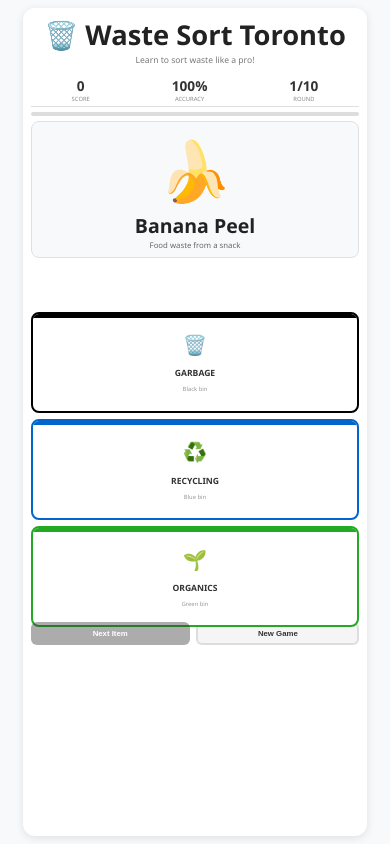
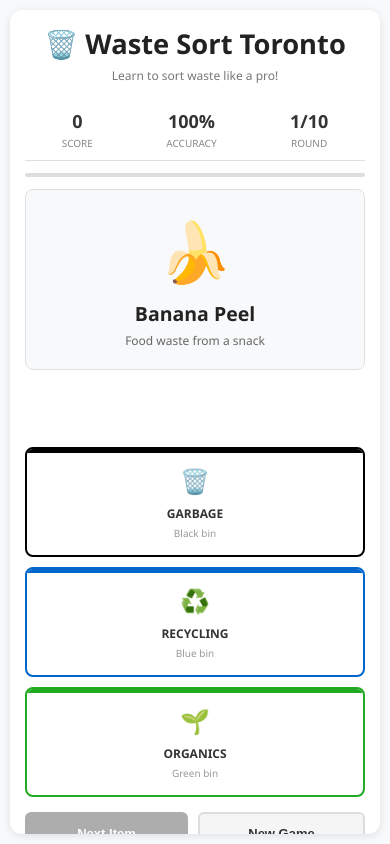
Before and after one commit to ida7410/waste_disposal_game, a plain HTML site: page index.html in a window 390 px wide. Drawn offline with Linux system fonts and the light colour scheme.

Commit message:
Fix responsive layout - use CSS clamp() for proper sizing
- Use CSS clamp() function instead of percentages (min, preferred, max)
- Container uses max-height instead of fixed height
- No more overflow or scrolling issues
- Responsive on all screen sizes
- Proper min/max constraints prevent layout breaking
- Tested and verified layout works

```diff
--- a/index.html
+++ b/index.html
@@ -23,17 +23,18 @@
             display: flex;
             justify-content: center;
             align-items: center;
-            padding: 2%;
+            min-height: 100vh;
+            padding: 10px;
         }
 
         .container {
-            width: 90%;
+            width: 100%;
             max-width: 750px;
-            height: 96vh;
+            max-height: calc(100vh - 20px);
             background: white;
             border-radius: 12px;
             box-shadow: 0 2px 8px rgba(0, 0, 0, 0.1);
-            padding: 3%;
+            padding: 20px;
             overflow: hidden;
             display: flex;
             flex-direction: column;
@@ -41,25 +42,25 @@
 
         .header {
             text-align: center;
-            margin-bottom: 2%;
+            margin-bottom: 15px;
         }
 
         .header h1 {
             color: #222;
-            font-size: 5.5vw;
-            margin-bottom: 0.3%;
+            font-size: clamp(24px, 5vw, 36px);
+            margin-bottom: 5px;
         }
 
         .header p {
             color: #777;
-            font-size: 2.2vw;
+            font-size: clamp(12px, 2vw, 16px);
         }
 
         .score-section {
             display: flex;
             justify-content: space-around;
-            margin-bottom: 1.5%;
-            padding: 1% 0;
+            margin-bottom: 12px;
+            padding: 10px 0;
             border-bottom: 1px solid #e0e0e0;
         }
 
@@ -68,30 +69,30 @@
         }
 
         .score-item .value {
-            font-size: 3.5vw;
+            font-size: clamp(18px, 4vw, 28px);
             font-weight: bold;
             color: #333;
         }
 
         .score-item .label {
-            font-size: 1.5vw;
+            font-size: clamp(10px, 1.5vw, 12px);
             color: #888;
             text-transform: uppercase;
-            margin-top: 0.3%;
+            margin-top: 3px;
         }
 
         .game-section {
-            margin-bottom: 1.5%;
+            margin-bottom: 12px;
             flex: 1;
             display: flex;
             flex-direction: column;
-            overflow-y: auto;
+            min-height: 0;
         }
 
         .item-display {
             text-align: center;
-            margin-bottom: 2%;
-            padding: 2%;
+            margin-bottom: 15px;
+            padding: 20px;
             background: #f8f9fa;
             border-radius: 8px;
             border: 1px solid #e0e0e0;
@@ -99,32 +100,32 @@
         }
 
         .item-icon {
-            font-size: 12vw;
-            margin-bottom: 1%;
+            font-size: clamp(50px, 12vw, 90px);
+            margin-bottom: 10px;
             display: block;
         }
 
         .item-name {
-            font-size: 4vw;
+            font-size: clamp(20px, 4vw, 32px);
             font-weight: bold;
-            margin-bottom: 0.5%;
+            margin-bottom: 5px;
             color: #222;
         }
 
         .item-description {
-            font-size: 2vw;
+            font-size: clamp(12px, 2vw, 16px);
             color: #666;
         }
 
         .bins-container {
             display: grid;
             grid-template-columns: 1fr 1fr 1fr;
-            gap: 1.5%;
-            margin-bottom: 2%;
+            gap: 12px;
+            margin-bottom: 15px;
         }
 
         .bin {
-            padding: 2%;
+            padding: 15px 10px;
             border: 2px solid #ddd;
             border-radius: 8px;
             text-align: center;
@@ -133,15 +134,15 @@
             background: white;
             position: relative;
             overflow: hidden;
-            aspect-ratio: 1;
             display: flex;
             flex-direction: column;
             justify-content: center;
             align-items: center;
+            min-height: 120px;
         }
 
         .bin:hover {
-            transform: translateY(-1px);
+            transform: translateY(-2px);
             box-shadow: 0 4px 12px rgba(0, 0, 0, 0.08);
         }
 
@@ -203,20 +204,20 @@
         }
 
         .bin-icon {
-            font-size: 5vw;
-            margin-bottom: 3%;
+            font-size: clamp(24px, 5vw, 40px);
+            margin-bottom: 8px;
         }
 
         .bin-label {
             font-weight: bold;
-            font-size: 2.2vw;
+            font-size: clamp(12px, 2.2vw, 16px);
             color: #333;
         }
 
         .bin-sublabel {
-            font-size: 1.5vw;
+            font-size: clamp(10px, 1.5vw, 12px);
             color: #999;
-            margin-top: 2%;
+            margin-top: 4px;
         }
 
         .bin.correct {
@@ -243,8 +244,8 @@
 
         .feedback {
             text-align: center;
-            margin-bottom: 1.5%;
-            min-height: 6%;
+            margin-bottom: 12px;
+            min-height: 50px;
             display: flex;
             flex-direction: column;
             justify-content: center;
@@ -252,24 +253,24 @@
 
         .feedback.correct {
             color: #27ae60;
-            font-size: 2.5vw;
+            font-size: clamp(14px, 2.5vw, 20px);
             font-weight: bold;
         }
 
         .feedback.wrong {
             color: #e74c3c;
-            font-size: 2.5vw;
+            font-size: clamp(14px, 2.5vw, 20px);
             font-weight: bold;
         }
 
         .feedback-text {
-            margin-bottom: 0.5%;
+            margin-bottom: 5px;
         }
 
         .explanation {
-            font-size: 1.8vw;
-            margin-top: 0.5%;
-            padding: 1%;
+            font-size: clamp(11px, 1.8vw, 14px);
+            margin-top: 5px;
+            padding: 8px;
             background: #f5f5f5;
             border-radius: 4px;
             color: #666;
@@ -277,14 +278,14 @@
 
         .button-group {
             display: flex;
-            gap: 2%;
+            gap: 10px;
             margin-top: auto;
         }
 
         button {
             flex: 1;
-            padding: 1.5% 2%;
-            font-size: 2vw;
+            padding: 12px 16px;
+            font-size: clamp(13px, 2vw, 16px);
             border: none;
             border-radius: 6px;
             cursor: pointer;
@@ -318,10 +319,10 @@
 
         .progress-bar {
             width: 100%;
-            height: 0.5%;
+            height: 4px;
             background: #ddd;
             border-radius: 2px;
-            margin-bottom: 1.5%;
+            margin-bottom: 12px;
             overflow: hidden;
         }
 
@@ -333,7 +334,7 @@
 
         .game-over {
             text-align: center;
-            padding: 3%;
+            padding: 20px;
             display: flex;
             flex-direction: column;
             justify-content: center;
@@ -341,21 +342,21 @@
         }
 
         .game-over h2 {
-            font-size: 5vw;
+            font-size: clamp(24px, 5vw, 36px);
             color: #333;
-            margin-bottom: 2%;
+            margin-bottom: 20px;
         }
 
         .game-over .stats {
-            margin: 2% 0;
+            margin: 15px 0;
         }
 
         .stat-row {
             display: flex;
             justify-content: space-between;
-            padding: 1% 0;
+            padding: 10px 0;
             border-bottom: 1px solid #eee;
-            font-size: 2.2vw;
+            font-size: clamp(14px, 2.2vw, 18px);
         }
 
         .stat-row .value {
@@ -365,34 +366,32 @@
 
         @media (max-width: 600px) {
             body {
-                padding: 1%;
+                padding: 10px;
             }
 
             .container {
-                height: 98vh;
-                padding: 2%;
+                padding: 15px;
             }
 
             .header h1 {
-                font-size: 7vw;
+                font-size: clamp(20px, 7vw, 28px);
             }
 
             .item-icon {
-                font-size: 15vw;
+                font-size: clamp(40px, 15vw, 70px);
             }
 
             .item-name {
-                font-size: 5vw;
+                font-size: clamp(18px, 5vw, 24px);
             }
 
             .bins-container {
                 grid-template-columns: 1fr;
-                gap: 2%;
+                gap: 10px;
             }
 
             .bin {
-                aspect-ratio: auto;
-                min-height: 12vh;
+                min-height: 100px;
             }
         }
     </style>
```
